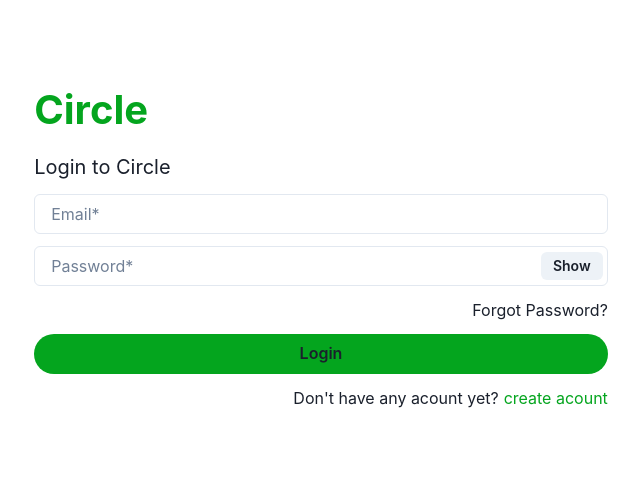
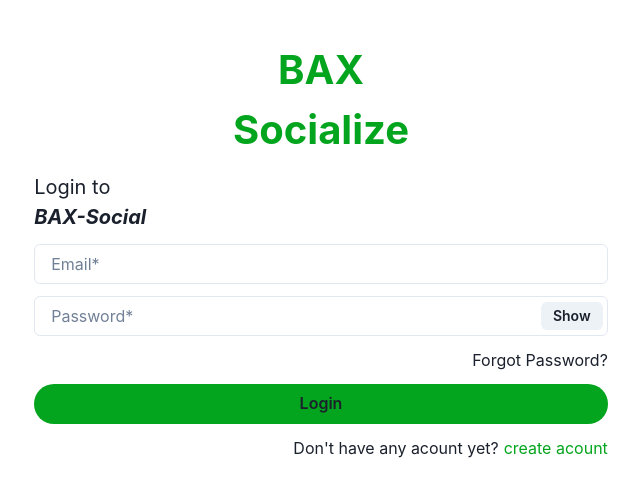
Before and after one commit to aderino010817/BaxSocMed, a React (Vite) app in the folder thread-fe/: page /login in a window 1280 px wide. Shown: the top 496 px of the page, without its empty margins (319-959 px from the left). Built offline with nearby package versions, Linux system fonts and the light colour scheme; no server answers.

Commit message:
feat: update

```diff
--- a/thread-fe/src/pagesNew/Login.tsx
+++ b/thread-fe/src/pagesNew/Login.tsx
@@ -1,6 +1,7 @@
 import {
   Box,
   Button,
+  Center,
   Container,
   Input,
   InputGroup,
@@ -21,12 +22,18 @@ export default function Login() {
 
   return (
     <>
-      <Container alignContent="center" mt="20">
+      <Container alignContent="center" mt="10" mb='10'>
         <Stack spacing={3}>
-          <Text fontSize="40px" fontWeight="bold" color="#04a51e">
-            Circle
+          <Center textAlign={'center'}>
+            <Text fontSize="40px" fontWeight="bold" color="#04a51e">
+              BAX
+              <br />
+              Socialize
+            </Text>
+          </Center>
+          <Text fontSize="20px">
+            Login to <br/><b><em>BAX-Social</em></b>
           </Text>
-          <Text fontSize="20px">Login to Circle</Text>
           <Input
             onChange={handleChange}
             name="email"
--- a/thread-fe/src/pagesNew/Register.tsx
+++ b/thread-fe/src/pagesNew/Register.tsx
@@ -1,4 +1,4 @@
-import { Box, Button, Container, Input, Stack, Text } from "@chakra-ui/react";
+import { Box, Button, Center, Container, Input, Stack, Text } from "@chakra-ui/react";
 import { Link } from "react-router-dom";
 import { useRegister } from "../features/auth/hooks/useRegister";
 
@@ -7,12 +7,16 @@ export default function Register() {
 
   return (
     <>
-      <Container alignContent="center" mt="20">
+      <Container alignContent="center" mt="10" mb={'10'}>
         <Stack spacing={3}>
-          <Text fontSize="40px" fontWeight="bold" color="#04a51e">
-            Circle
-          </Text>
-          <Text fontSize="20px">Create account Circle</Text>
+        <Center textAlign={'center'}>
+            <Text fontSize="40px" fontWeight="bold" color="#04a51e">
+              BAX
+              <br />
+              Socialize
+            </Text>
+          </Center>
+          <Text fontSize="20px">Create account <br/><b><em>BAX-Social</em></b></Text>
           <Input
             onChange={handleChange}
             name="full_name"
```
